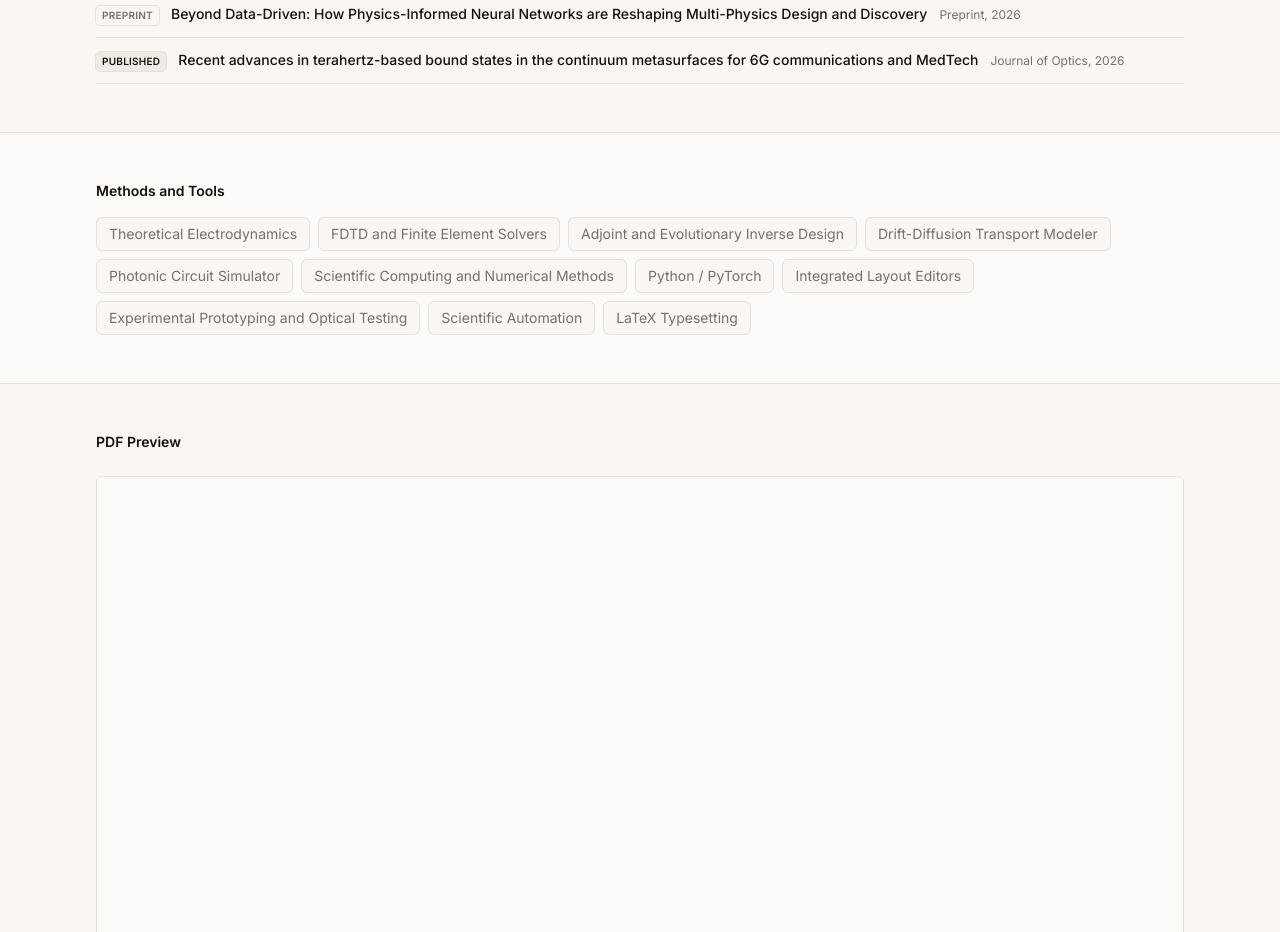
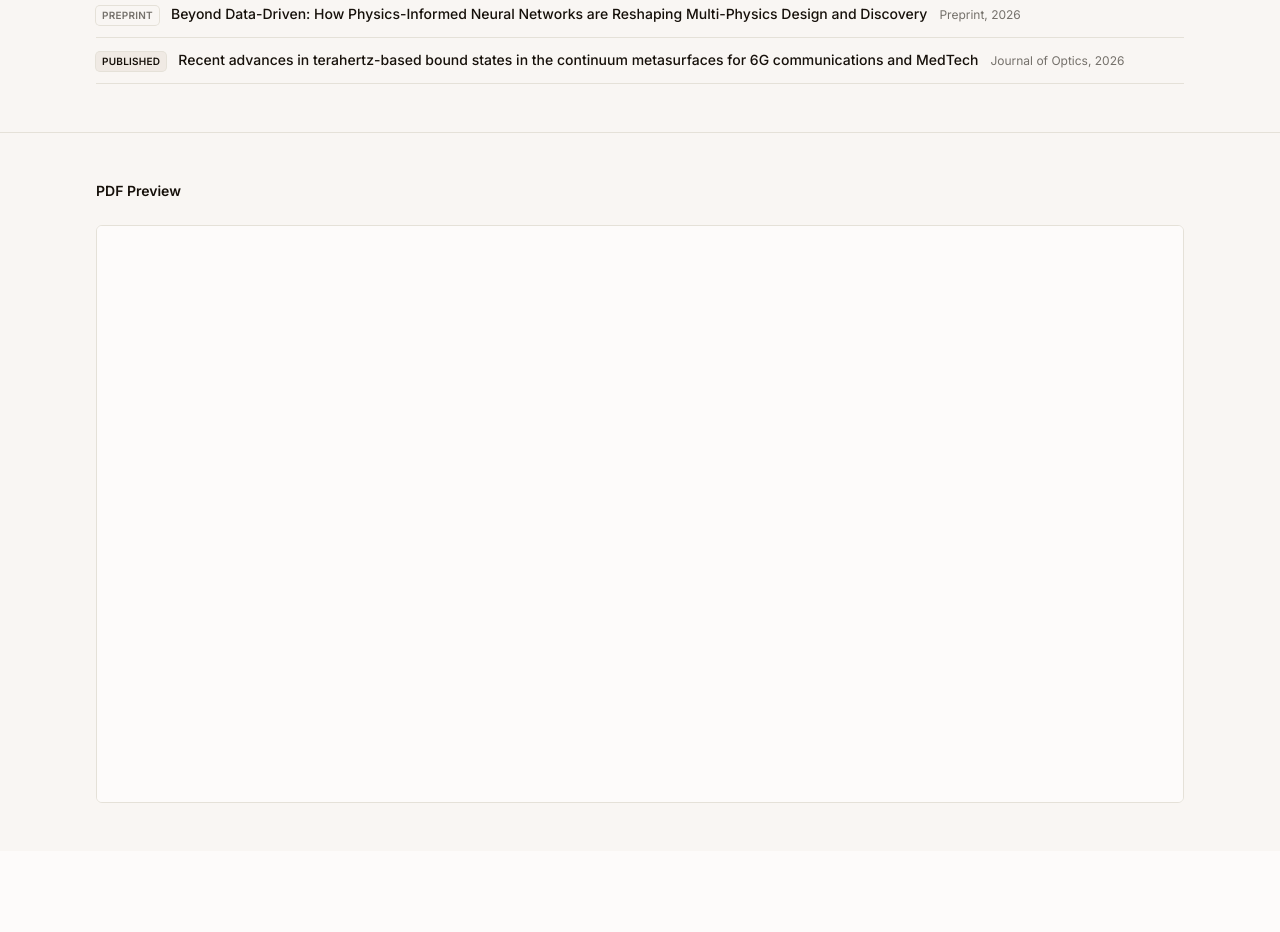
Before and after one commit to iabdul-aal/iabdul-aal.github.io, a Next.js app: page /cv in a window 1280 px wide. Shown: the part 1160-2092 px from the top of the page. Built offline with nearby package versions, Linux system fonts and the light colour scheme.

Commit message:
chore: remove redundant Methods and Tools section from CV page

```diff
--- a/app/cv/page.tsx
+++ b/app/cv/page.tsx
@@ -1,7 +1,7 @@
 import Link from "next/link"
 import { Download, ExternalLink, ArrowUpRight } from "lucide-react"
 import { Button } from "@/components/ui/button"
-import { identity, methodStack } from "@/lib/academic-content"
+import { identity } from "@/lib/academic-content"
 import { loadPublications } from "@/lib/publications"
 import { createPageMetadata } from "@/lib/seo"
 
@@ -177,18 +177,6 @@ export default async function CvPage() {
         </div>
       </section>
 
-      <section className="border-t border-border">
-        <div className="mx-auto max-w-6xl px-5 py-12 sm:px-6 lg:px-8">
-          <h2 className="text-sm font-semibold text-foreground">Methods and Tools</h2>
-          <ul className="mt-4 flex flex-wrap gap-2">
-            {methodStack.map((item) => (
-              <li key={item} className="rounded-md border border-border bg-surface px-3 py-1.5 text-sm text-muted-foreground">
-                {item}
-              </li>
-            ))}
-          </ul>
-        </div>
-      </section>
 
       <section className="border-t border-border bg-surface">
         <div className="mx-auto max-w-6xl px-5 py-12 sm:px-6 lg:px-8">
--- a/lib/academic-content.ts
+++ b/lib/academic-content.ts
@@ -150,17 +150,3 @@ export const cvSummary = [
     ],
   },
 ] as const
-
-export const methodStack = [
-  "Theoretical Electrodynamics",
-  "FDTD and Finite Element Solvers",
-  "Adjoint and Evolutionary Inverse Design",
-  "Drift-Diffusion Transport Modeler",
-  "Photonic Circuit Simulator",
-  "Scientific Computing and Numerical Methods",
-  "Python / PyTorch",
-  "Integrated Layout Editors",
-  "Experimental Prototyping and Optical Testing",
-  "Scientific Automation",
-  "LaTeX Typesetting",
-] as const
```
